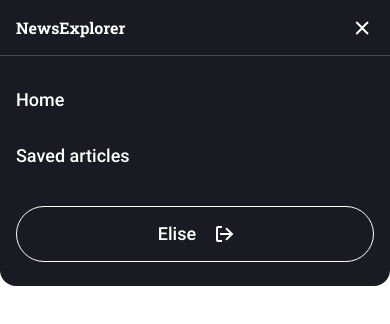
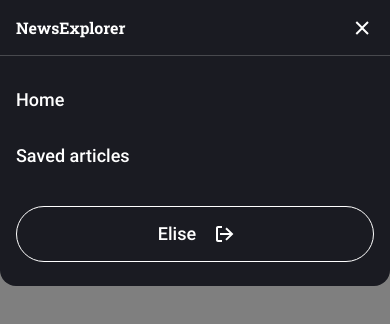
Before and after one commit to ZephyrD18/se_finalProject_frontEnd_X, a React (Vite) app: page / in a window 390 px wide. Both pictures are taken after a click on the button "Open menu". Shown: the top 324 px of the page. Built offline with nearby package versions, Linux system fonts and the light colour scheme.

Commit message:
Added overlay that closes mobile menu

```diff
--- a/src/components/Header/Header.css
+++ b/src/components/Header/Header.css
@@ -59,6 +59,12 @@
   background-image: url("../../images/close-small.svg");
 }
 
+.header__overlay {
+  position: fixed;
+  inset: 0;
+  background-color: rgba(0, 0, 0, 0.5);
+}
+
 @media screen and (max-width: 767px) {
   .header__bar {
     position: relative;
--- a/src/components/Header/Header.jsx
+++ b/src/components/Header/Header.jsx
@@ -25,6 +25,9 @@ function Header({ theme }) {
           isMenuOpen={isMenuOpen}
         />
       </div>
+      {isMenuOpen && (
+        <div className="header__overlay" onClick={() => setIsMenuOpen(false)} />
+      )}
     </header>
   );
 }
```
